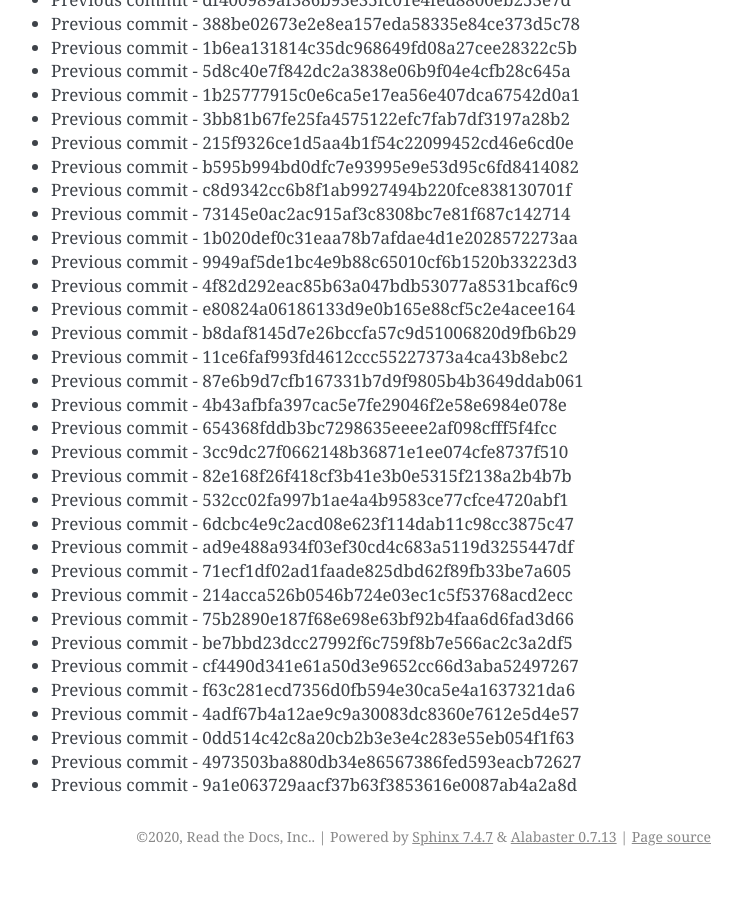
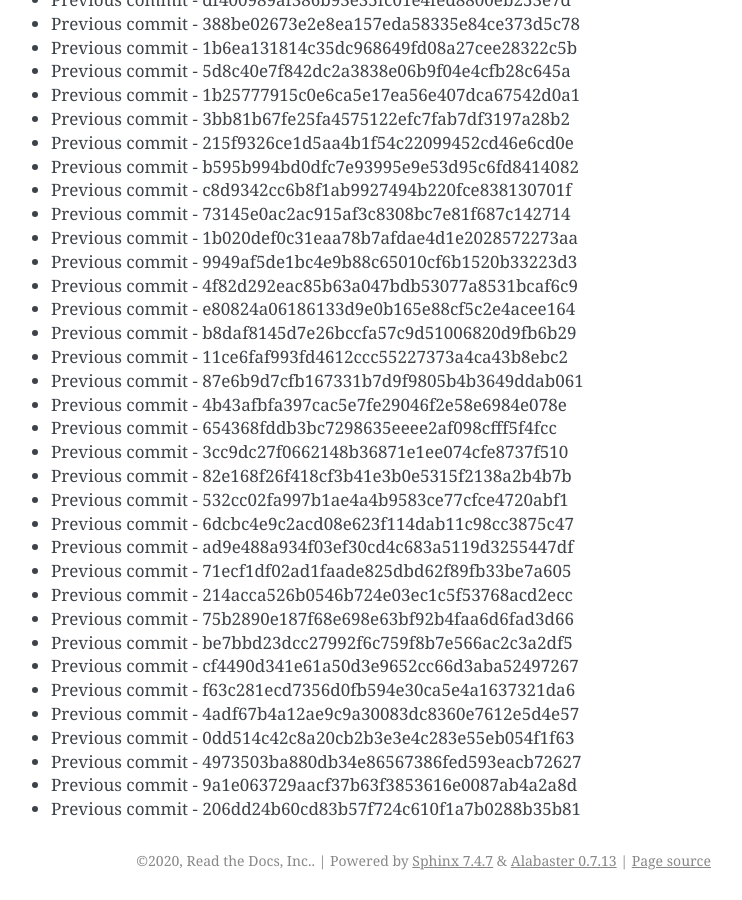
Before and after one commit to readthedocs/rtd-git-stresstest, a Sphinx documentation site: the page built from docs/updates.rst, in a window 1280 px wide and 900 px high, scrolled down 44061 px. Shown: the whole window, without its empty margins (399-1141 px from the left). Built offline with Sphinx 7.4.7, drawn with Linux system fonts in a browser that asks for light colours; before the commit the page ends 44937 px from its top, so only the background shows below that.

Commit message:
Generating commit from previous: 206dd24b60cd83b57f724c610f1a7b0288b35b81

```diff
--- a/docs/updates.rst
+++ b/docs/updates.rst
@@ -1883,3 +1883,4 @@ It can be tested for any performance characteristics.
 * Previous commit - 0dd514c42c8a20cb2b3e3e4c283e55eb054f1f63
 * Previous commit - 4973503ba880db34e86567386fed593eacb72627
 * Previous commit - 9a1e063729aacf37b63f3853616e0087ab4a2a8d
+* Previous commit - 206dd24b60cd83b57f724c610f1a7b0288b35b81
```
